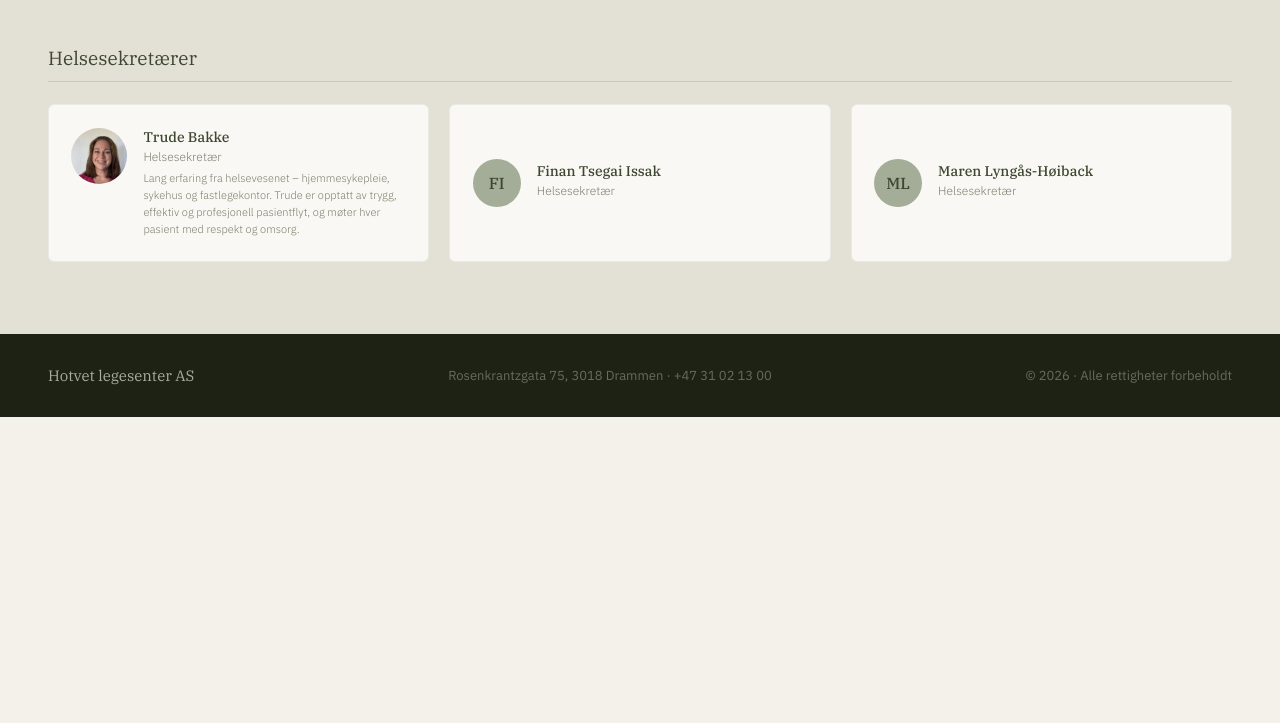
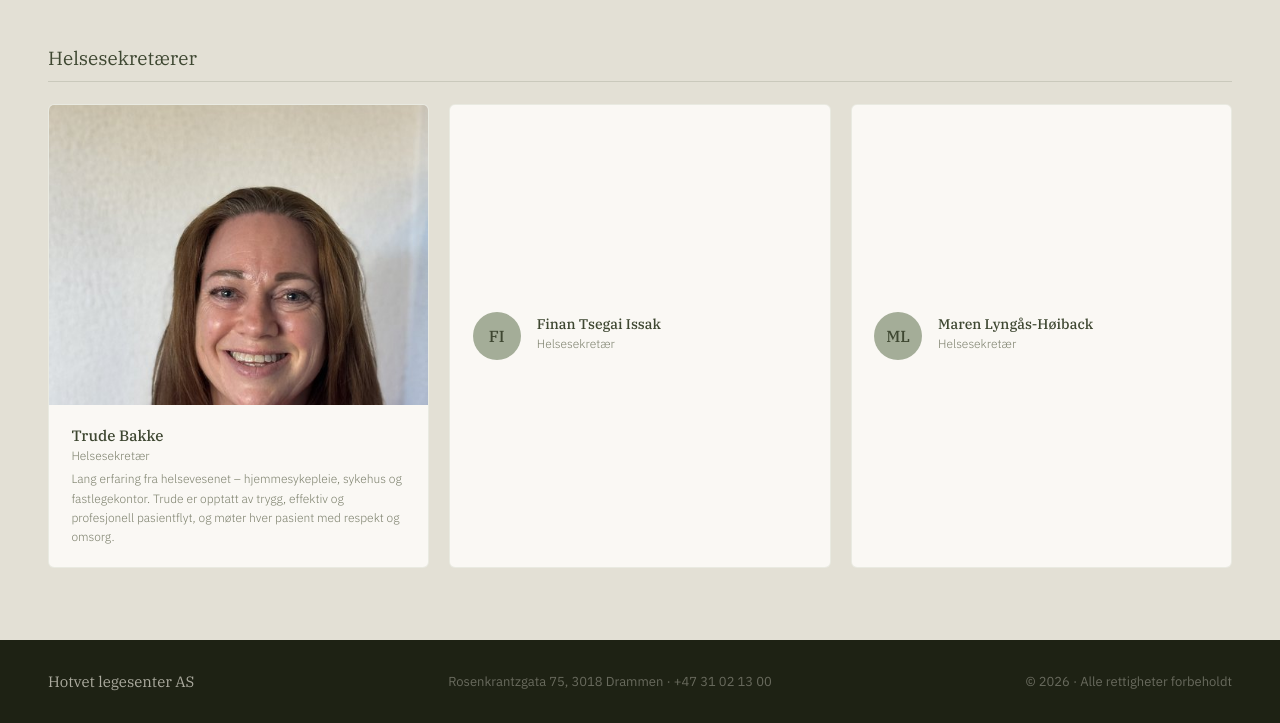
Before and after one commit to Goranoss/hotvet-nettside, a plain HTML site: page teamet.html in a window 1280 px wide. Shown: the part 1935-2658 px from the top of the page. Before the commit the page ends 2352 px from the top, so only its background shows below. Drawn offline with Linux system fonts and the light colour scheme.

Commit message:
Gjør bildet av Trude Bakke større, på nivå med legenes

```diff
--- a/teamet.html
+++ b/teamet.html
@@ -218,8 +218,17 @@ section{padding:4.5rem 3rem;}
 }
 .sc-name{font-family:'IBM Plex Serif',serif;font-size:14px;font-weight:500;color:var(--dg);margin-bottom:3px;}
 .sc-role{font-size:12px;font-weight:300;color:var(--muted);margin-bottom:.4rem;}
-.sc-bio{font-size:11px;font-weight:300;color:var(--muted);line-height:1.55;}
-.sc.sc-featured{align-items:flex-start;}
+.sc-bio{font-size:12px;font-weight:300;color:var(--muted);line-height:1.6;}
+.sc.sc-featured{
+  display:flex;flex-direction:column;
+  padding:0;gap:0;align-items:stretch;overflow:hidden;
+}
+.sc.sc-featured .sc-photo{
+  width:100%;height:300px;border-radius:0;
+  object-position:center 20%;
+}
+.sc.sc-featured > div{padding:1.3rem 1.4rem;}
+.sc.sc-featured .sc-name{font-size:15px;}
 
 /* BOOKING */
 .book-bg{background:var(--dg);}
```
Also changed, not shown: teamet_en.html (+11 -2 lines).
